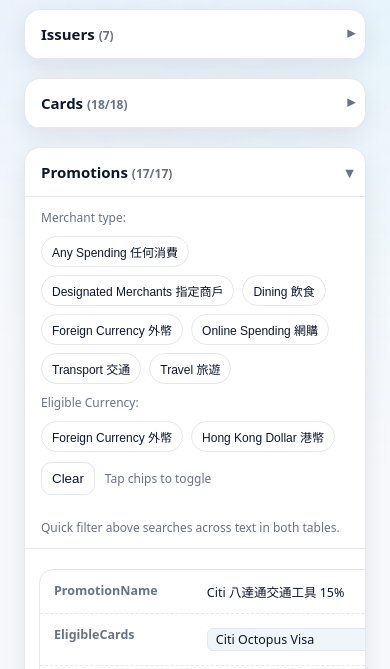
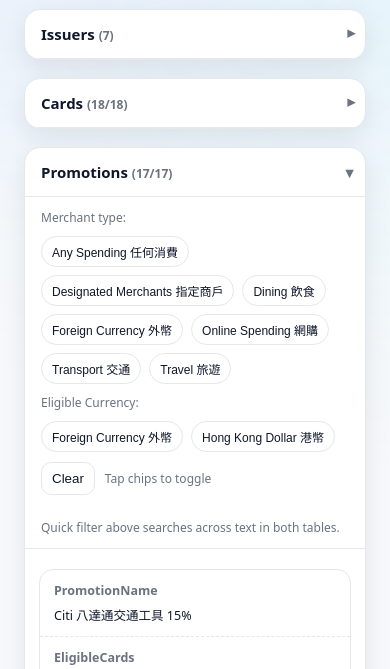
Before and after one commit to thomaschow19/card, a plain HTML site: page index.html in a window 390 px wide. Shown: the part 149-818 px from the top of the page. Drawn offline with Linux system fonts and the light colour scheme.

Commit message:
Optimisation for phone

```diff
--- a/index.html
+++ b/index.html
@@ -129,6 +129,27 @@
     .card[data-view="cards"] tbody td:last-child{ border-bottom:none; }
     .card[data-view="cards"] tbody td::before{ content: attr(data-label); flex: 0 0 40%; max-width: 45%; color:var(--muted); font-weight:600; }
     .card[data-view="cards"] tbody td > *{ flex:1 1 auto; }
+    /* Extra-small phones: stack label above value to prevent clipping */
+    @media (max-width: 480px){
+      .card[data-view="cards"] tbody td{
+        display:block;
+        padding:12px 14px;
+        word-break:break-word;
+        overflow-wrap:anywhere;
+      }
+      .card[data-view="cards"] tbody td::before{
+        display:block;
+        margin-bottom:6px;
+        flex:none;
+        max-width:100%;
+      }
+      .card[data-view="cards"] tbody td > *{
+        display:block;
+        width:100%;
+      }
+      /* Ensure code and long strings wrap nicely on narrow screens */
+      code{white-space:pre-wrap;word-break:break-word}
+    }
     /* Modern switch for Start collapsed */
     .switch{display:inline-flex;align-items:center;position:relative}
     .switch input{position:absolute;opacity:0;width:0;height:0}
```
